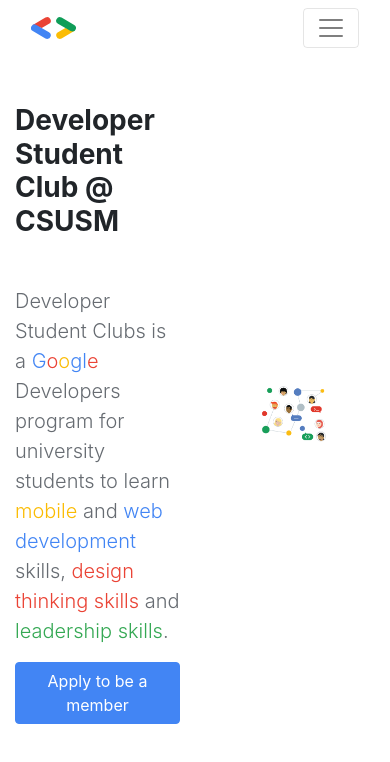
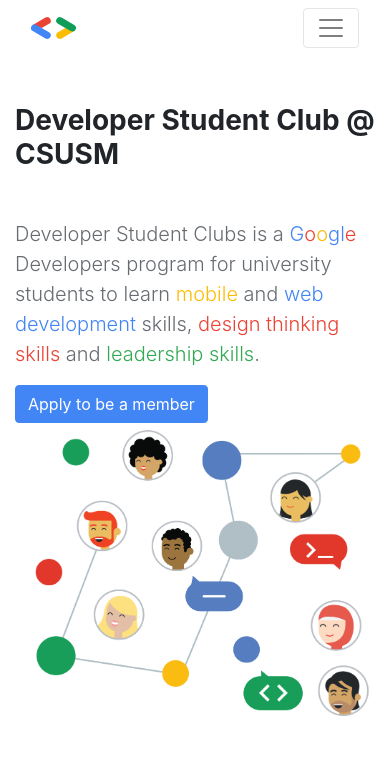
Before and after one commit to dsccsusm/dsc-csusm-website, a Next.js app: page / in a window 390 px wide. Shown: the top 762 px of the page. Built offline with nearby package versions, Linux system fonts and the light colour scheme.

Commit message:
Fixed responsiveness on webiste

```diff
--- a/pages/index.js
+++ b/pages/index.js
@@ -15,17 +15,20 @@
       <Navbar />
       <Container className="mt-5">
         <Row className="justify-content-center">
-          <Col className="align-self-center">
+          <Col sm={true} className="align-self-center">
             <p className="h3"><strong>Developer Student Club @ CSUSM</strong></p>
             <p className="mt-5 grey lead">Developer Student Clubs is a <Google/> Developers program for university students
               to learn <span className="yellow">mobile</span> and
               <span className="blue"> web development</span> skills,
               <span className="red"> design thinking skills</span> and
               <span className="green"> leadership skills</span>.</p>
-            <Button variant="primary">Apply to be a member</Button>
+
+            <div id="button-center">
+              <Button variant="primary">Apply to be a member</Button>
+            </div>
           </Col>
-          <Col className="align-self-center">
-          <img className="img-fluid p-5" src="/diversity.png"/>
+          <Col sm={true} className="align-self-center">
+          <img className="img-fluid" id="image-illustration" src="/diversity.png"/>
           </Col>
         </Row>
       </Container>
```
